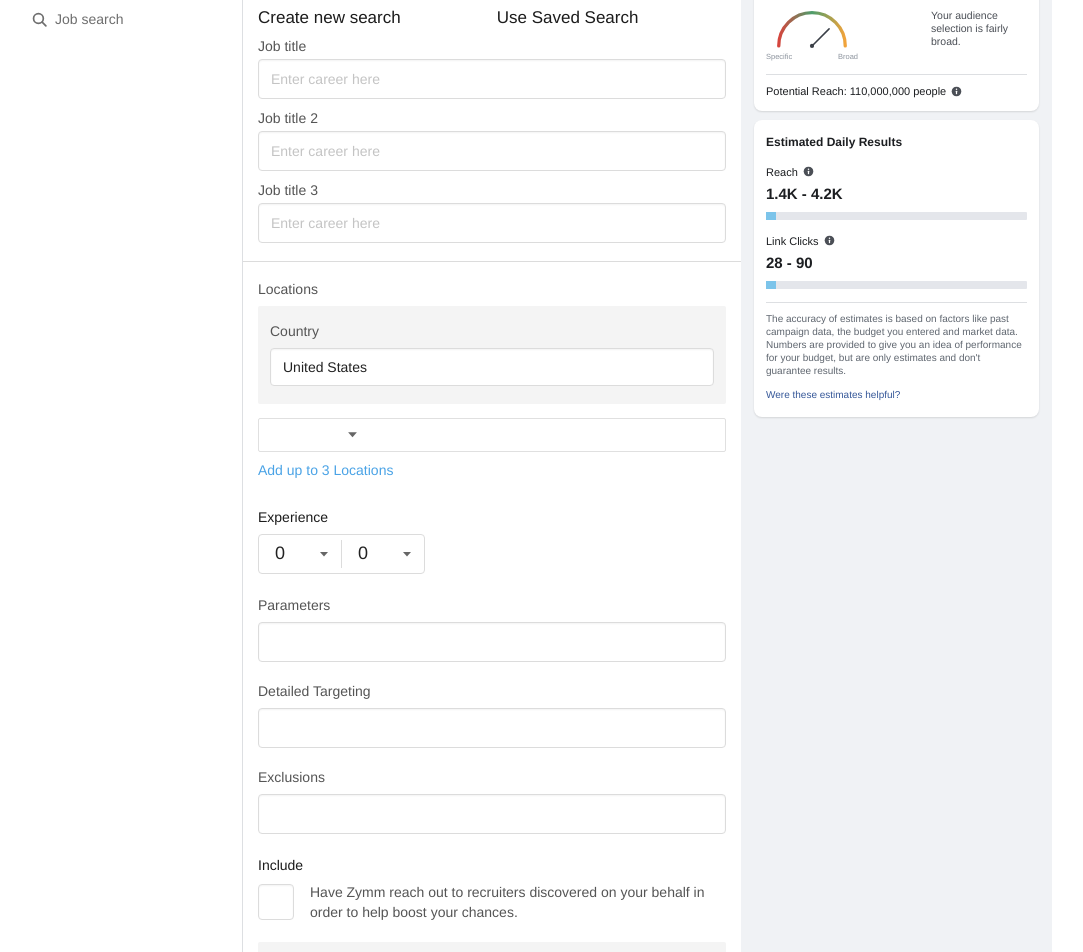
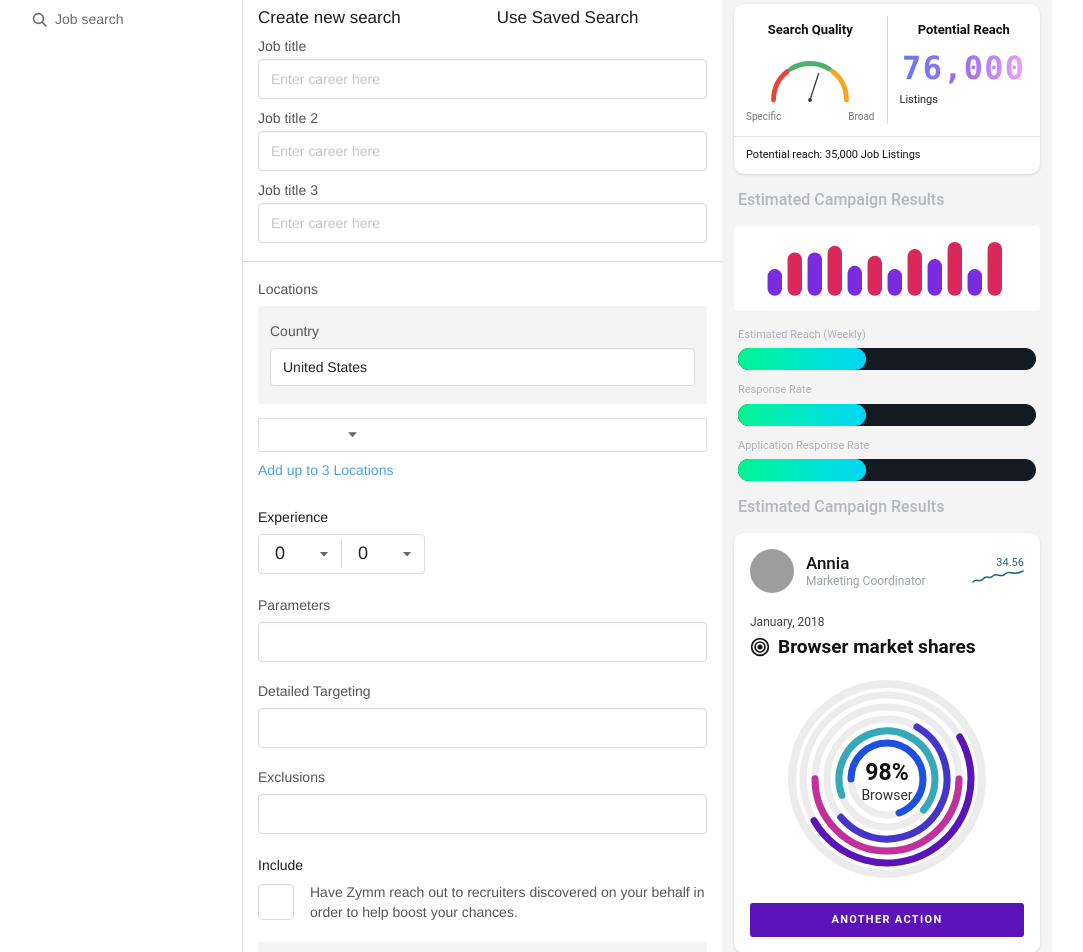
Before and after one commit to Nisha-developers/Zymm-design-, a React (Vite) app: page /ads in a window 1280 px wide. Shown: the part 120-1072 px from the top of the page, without its empty margins (73-1156 px from the left). Built offline with nearby package versions, Linux system fonts and the light colour scheme; grey boxes are pictures that could not be loaded.

Commit message:
Update InsightsPanel.jsx

```diff
--- a/src/components/ads/InsightsPanel.jsx
+++ b/src/components/ads/InsightsPanel.jsx
@@ -1,11 +1,207 @@
-import AudienceDefinitionCard from './AudienceDefinitionCard';
-import EstimatedResultsCard from './EstimatedResultsCard';
+import marvin from '../../assets/ads/marvin.png';
+import annia from '../../assets/ads/annia.png';
 
+/* ---------- helpers ---------- */
+const pt = (cx, cy, r, deg) => [cx + r * Math.cos((deg * Math.PI) / 180), cy - r * Math.sin((deg * Math.PI) / 180)];
+const arc = (cx, cy, r, from, to) => {
+  const [x1, y1] = pt(cx, cy, r, from);
+  const [x2, y2] = pt(cx, cy, r, to);
+  return `M${x1.toFixed(2)} ${y1.toFixed(2)} A${r} ${r} 0 0 1 ${x2.toFixed(2)} ${y2.toFixed(2)}`;
+};
+
+const PURPLE = '#7B2BE0';
+const RED = '#D9285B';
+const BAR_HEIGHTS = [48, 78, 78, 90, 54, 72, 48, 84, 66, 97, 48, 97];
+
+const RINGS = [
+  { r: 84, color: '#5B14B8', start: 60, len: 180 },
+  { r: 72, color: '#C2309C', start: 90, len: 180 },
+  { r: 60, color: '#4535C9', start: 30, len: 200 },
+  { r: 48, color: '#35A9B8', start: 250, len: 240 },
+  { r: 36, color: '#1D4FE0', start: 270, len: 250 },
+];
+
+const PROGRESS = [
+  { label: 'Estimated Reach (Weekly)', value: 43 },
+  { label: 'Response Rate', value: 43 },
+  { label: 'Application Response Rate', value: 43 },
+];
+
+/* ---------- small pieces ---------- */
+function SectionTitle({ children }) {
+  return <h3 className="px-1 text-[16px] font-medium leading-tight text-[#b3b7bd]">{children}</h3>;
+}
+
+function Bars({ className = '' }) {
+  return (
+    <svg viewBox="0 0 450 110" className={className} aria-hidden="true">
+      {BAR_HEIGHTS.map((h, i) => (
+        <rect key={i} x={10 + i * 36} y={104 - h} width="26" height={h} rx="13" fill={i % 2 === 0 ? PURPLE : RED} />
+      ))}
+    </svg>
+  );
+}
+
+function Gauge() {
+  const [nx, ny] = pt(50, 50, 29, 72);
+  return (
+    <svg viewBox="0 0 100 56" className="mx-auto block w-[96px]" aria-hidden="true">
+      <path d={arc(50, 50, 38, 180, 128)} fill="none" stroke="#E5453B" strokeWidth="5" strokeLinecap="round" />
+      <path d={arc(50, 50, 38, 122, 58)} fill="none" stroke="#4FB06D" strokeWidth="5" strokeLinecap="round" />
+      <path d={arc(50, 50, 38, 52, 0)} fill="none" stroke="#F5A623" strokeWidth="5" strokeLinecap="round" />
+      <path d={`M50 50 L${nx.toFixed(2)} ${ny.toFixed(2)}`} stroke="#3a3f47" strokeWidth="1.4" strokeLinecap="round" />
+      <circle cx="50" cy="50" r="2" fill="#3a3f47" />
+    </svg>
+  );
+}
+
+function RingChart() {
+  return (
+    <svg viewBox="0 0 200 200" className="mx-auto block w-full max-w-[200px]" role="img" aria-label="98% Browser">
+      <circle cx="100" cy="100" r="95" fill="none" stroke="#ececec" strokeWidth="8" />
+      {RINGS.map(({ r, color, start, len }) => {
+        const c = 2 * Math.PI * r;
+        return (
+          <g key={r}>
+            <circle cx="100" cy="100" r={r} fill="none" stroke="#ececec" strokeWidth="7" />
+            <circle
+              cx="100"
+              cy="100"
+              r={r}
+              fill="none"
+              stroke={color}
+              strokeWidth="7"
+              strokeLinecap="round"
+              strokeDasharray={`${(len / 360) * c} ${c}`}
+              transform={`rotate(${start - 90} 100 100)`}
+            />
+          </g>
+        );
+      })}
+      <text x="100" y="101" textAnchor="middle" fontSize="23" fontWeight="600" fill="#111">98%</text>
+      <text x="100" y="121" textAnchor="middle" fontSize="14" fill="#333">Browser</text>
+    </svg>
+  );
+}
+
+const GearIcon = () => (
+  <svg width="16" height="16" viewBox="0 0 24 24" fill="none" stroke="#111" strokeWidth="2" strokeLinecap="round" strokeLinejoin="round" aria-hidden="true">
+    <circle cx="12" cy="12" r="3" />
+    <path d="M19.4 15a1.65 1.65 0 0 0 .33 1.82l.06.06a2 2 0 0 1 0 2.83 2 2 0 0 1-2.83 0l-.06-.06a1.65 1.65 0 0 0-1.82-.33 1.65 1.65 0 0 0-1 1.51V21a2 2 0 0 1-2 2 2 2 0 0 1-2-2v-.09A1.65 1.65 0 0 0 9 19.4a1.65 1.65 0 0 0-1.82.33l-.06.06a2 2 0 0 1-2.83 0 2 2 0 0 1 0-2.83l.06-.06a1.65 1.65 0 0 0 .33-1.82 1.65 1.65 0 0 0-1.51-1H3a2 2 0 0 1-2-2 2 2 0 0 1 2-2h.09A1.65 1.65 0 0 0 4.6 9a1.65 1.65 0 0 0-.33-1.82l-.06-.06a2 2 0 0 1 0-2.83 2 2 0 0 1 2.83 0l.06.06a1.65 1.65 0 0 0 1.82.33H9a1.65 1.65 0 0 0 1-1.51V3a2 2 0 0 1 2-2 2 2 0 0 1 2 2v.09a1.65 1.65 0 0 0 1 1.51 1.65 1.65 0 0 0 1.82-.33l.06-.06a2 2 0 0 1 2.83 0 2 2 0 0 1 0 2.83l-.06.06a1.65 1.65 0 0 0-.33 1.82V9a1.65 1.65 0 0 0 1.51 1H21a2 2 0 0 1 2 2 2 2 0 0 1-2 2h-.09a1.65 1.65 0 0 0-1.51 1z" />
+  </svg>
+);
+
+const TargetIcon = () => (
+  <svg width="20" height="20" viewBox="0 0 24 24" fill="none" stroke="#111" strokeWidth="2" aria-hidden="true">
+    <circle cx="12" cy="12" r="10" />
+    <circle cx="12" cy="12" r="6" />
+    <circle cx="12" cy="12" r="2" fill="#111" />
+  </svg>
+);
+
+const card = 'rounded-[10px] bg-white shadow-[0_1px_3px_rgba(0,0,0,0.12)]';
+
+/* ---------- panel ---------- */
 export default function InsightsPanel() {
   return (
-    <aside className="flex flex-col gap-[9px] rounded-b-[28px] bg-[#f0f2f5] p-3 pt-[10px] md:w-[311px] md:shrink-0 md:rounded-b-none md:rounded-br-[32px] md:px-[13px]">
-      <AudienceDefinitionCard />
-      <EstimatedResultsCard />
+    <aside className="flex flex-col gap-4 bg-[#f4f4f4] p-3 font-[Roboto,Helvetica,Arial,sans-serif] md:w-[330px] md:shrink-0 md:rounded-t-[10px]">
+      {/* 1. Search quality / potential reach */}
+      <SectionTitle>Estimated Campaign Results</SectionTitle>
+      <div className={`${card} overflow-hidden`}>
+        <div className="flex">
+          <div className="flex-1 px-3 pb-3 pt-4 text-center">
+            <p className="text-[13px] font-semibold text-[#111]">Search Quality</p>
+            <div className="mt-3">
+              <Gauge />
+              <div className="mt-1 flex justify-between text-[10px] text-[#777]">
+                <span>Specific</span>
+                <span>Broad</span>
+              </div>
+            </div>
+          </div>
+          <div className="my-3 w-px bg-[#d9d9d9]" />
+          <div className="flex-1 px-3 pb-3 pt-4 text-center">
+            <p className="text-[13px] font-semibold text-[#111]">Potential Reach</p>
+            <p className="mt-3 bg-gradient-to-r from-[#5B7CF5] via-[#A06BF0] to-[#F0A5FF] bg-clip-text font-mono text-[32px] font-bold leading-none tracking-[0.04em] text-transparent">
+              76,000
+            </p>
+            <p className="mt-2 text-left text-[11px] text-[#222]">Listings</p>
+          </div>
+        </div>
+        <div className="border-t border-[#e3e3e3] px-3 py-[10px] text-[11px] text-[#111]">
+          Potential reach: 35,000 Job Listings
+        </div>
+      </div>
+
+      {/* 2. Bars + progress */}
+      <SectionTitle>Estimated Campaign Results</SectionTitle>
+      <div className="rounded-[4px] bg-white px-3 py-3">
+        <Bars className="mx-auto block w-full max-w-[250px]" />
+      </div>
+      <div className="flex flex-col gap-3 px-1">
+        {PROGRESS.map(({ label, value }) => (
+          <div key={label}>
+            <p className="mb-[5px] text-[11px] text-[#aeb2b8]">{label}</p>
+            <div className="h-[22px] w-full rounded-full bg-[#141a22]" role="progressbar" aria-label={label} aria-valuenow={value} aria-valuemin={0} aria-valuemax={100}>
+              <div className="h-full rounded-full bg-gradient-to-r from-[#00F58D] to-[#00D6F5]" style={{ width: `${value}%` }} />
+            </div>
+          </div>
+        ))}
+      </div>
+
+      {/* 3. Ring chart card */}
+      <SectionTitle>Estimated Campaign Results</SectionTitle>
+      <div className={`${card} p-4`}>
+        <div className="flex items-center gap-3">
+          <img src={annia} alt="" className="h-[44px] w-[44px] shrink-0 rounded-full object-cover" />
+          <div className="min-w-0 flex-1">
+            <p className="text-[17px] font-medium leading-tight text-[#111]">Annia</p>
+            <p className="text-[12px] leading-tight text-[#9aa0a6]">Marketing Coordinator</p>
+          </div>
+          <div className="shrink-0 text-right">
+            <p className="text-[11px] leading-none text-[#1c6b7a]">34.56</p>
+            <svg width="52" height="18" viewBox="0 0 52 18" fill="none" aria-hidden="true">
+              <path d="M1 14 C5 9 7 16 11 11 S17 12 21 8 S29 11 33 6 S41 9 51 3" stroke="#1c6b7a" strokeWidth="1.5" strokeLinecap="round" />
+            </svg>
+          </div>
+        </div>
+
+        <p className="mt-5 text-[12px] text-[#444]">January, 2018</p>
+        <div className="mt-1 flex items-center gap-2">
+          <TargetIcon />
+          <h4 className="text-[19px] font-semibold leading-tight text-[#111]">Browser market shares</h4>
+        </div>
+
+        <div className="mt-5">
+          <RingChart />
+        </div>
+
+        <button
+          type="button"
+          className="mt-6 h-[34px] w-full cursor-pointer rounded-[3px] bg-[#5B12B8] text-[11px] font-bold uppercase tracking-[0.12em] text-white hover:bg-[#4c0fa0]"
+        >
+          Another action
+        </button>
+      </div>
+
+      {/* 4. Personal diagnostics card */}
+      <div className={`${card} px-4 pb-6 pt-5`}>
+        <div className="flex items-center justify-between">
+          <h4 className="text-[18px] font-bold text-[#111]">Personal Diagnostics</h4>
+          <button type="button" aria-label="Settings" className="flex h-[32px] w-[32px] cursor-pointer items-center justify-center rounded-full bg-[#f0f0f0]">
+            <GearIcon />
+          </button>
+        </div>
+
+        <img src={marvin} alt="Marvin McKinney" className="mx-auto mt-7 block h-[112px] w-[112px]" />
+        <p className="mt-3 text-center text-[17px] font-semibold text-[#111]">Marvin McKinney</p>
+        <p className="mt-1 text-center text-[13px] tracking-[0.03em] text-[#8a9099]">Scrum Master</p>
+
+        <p className="mt-7 text-center text-[56px] font-black leading-none text-[#111]">8K</p>
+        <p className="mx-auto mt-3 max-w-[170px] text-center text-[14px] leading-[20px] text-[#111]">263 contributions in the last year</p>
+
+        <Bars className="mx-auto mt-5 block w-full max-w-[250px]" />
+      </div>
     </aside>
   );
 }
```
